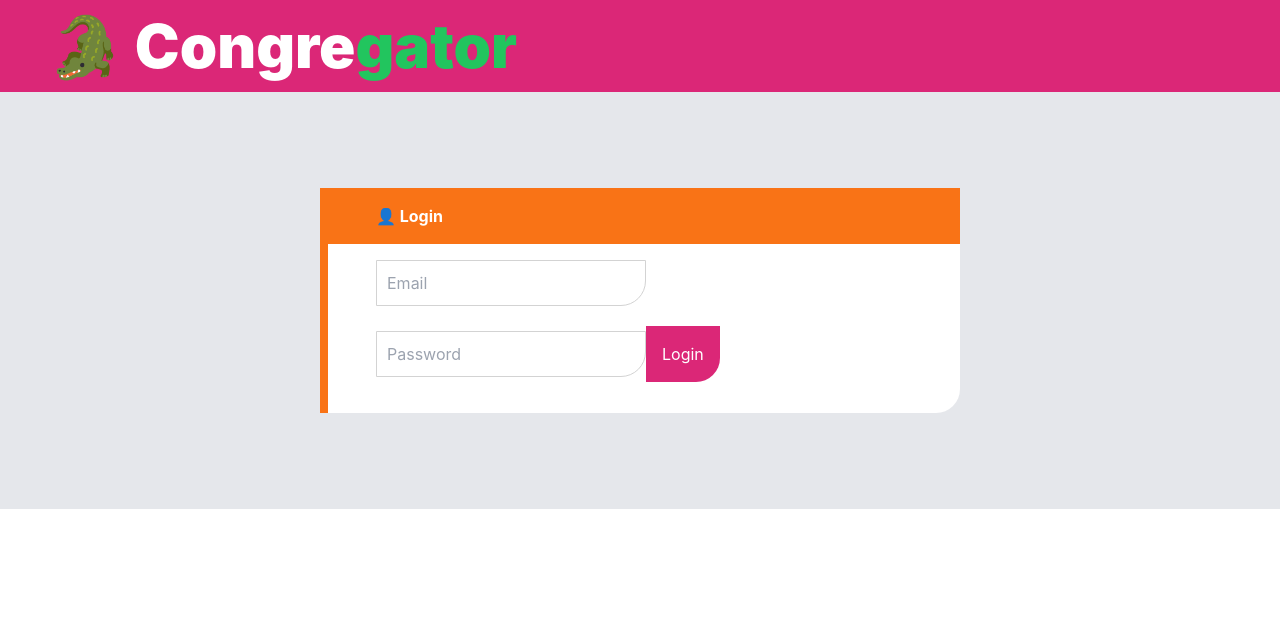
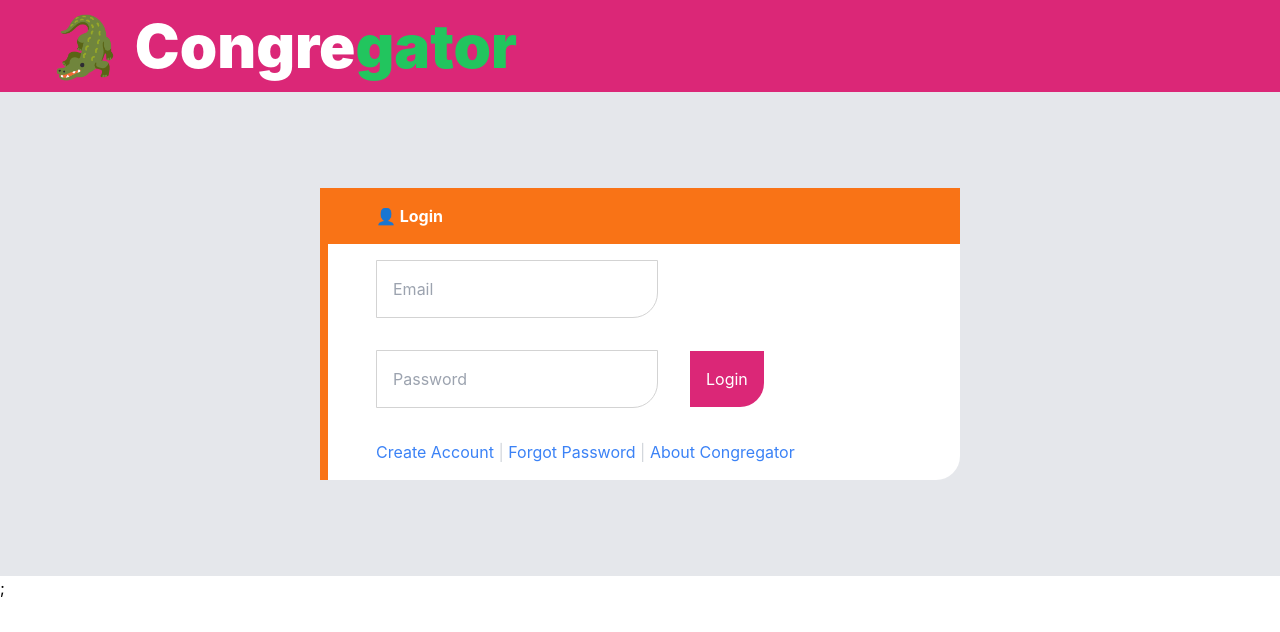
Before and after one commit to ijambro/congregator, a Next.js app: page /login in a window 1280 px wide. Shown: the top 632 px of the page. Built offline with nearby package versions, Linux system fonts and the light colour scheme.

Commit message:
Implement useContext for AuthContext and AuthProvider to save authenticatedUser in state

```diff
--- a/components/Button.tsx
+++ b/components/Button.tsx
@@ -1,12 +1,16 @@
 export declare interface ButtonProps {
   label: string;
+  onClick?: () => void;
 }
 
 export default function Button(props: ButtonProps) {
-  const { label } = props;
+  const { label, onClick } = props;
 
   return (
-    <button className="bg-pink-600 text-white p-4 rounded-br-3xl overflow-hidden hover:bg-pink-200 hover:text-pink-600">
+    <button
+      className="bg-pink-600 text-white p-4 rounded-br-3xl overflow-hidden hover:bg-pink-200 hover:text-pink-600"
+      onClick={onClick}
+    >
       {label}
     </button>
   );
--- a/components/Nav.tsx
+++ b/components/Nav.tsx
@@ -1,4 +1,6 @@
 import Link from "next/link";
+import { useContext } from "react";
+import { AuthContext } from "../context/AuthProvider";
 import Button from "./Button";
 
 export declare interface NavProps {
@@ -10,13 +12,19 @@ export declare interface NavProps {
 export default function Nav(props: NavProps) {
   const { userName, isLoggedIn, selectedPage } = props;
 
+  const authContext = useContext(AuthContext);
+
+  const onLogout = () => {
+    authContext.setAuthenticatedUser(undefined);
+  };
+
   return (
     <nav>
       <div className="w-full bg-orange-500 text-white font-bold px-12 py-4 flex flex-row justify-end items-center">
         <span>{userName ? "👋 Hello, " + userName : "⏳ Loading..."}</span>
         {isLoggedIn ? (
           <Link href="/login" className="mx-4">
-            <Button label="Logout" />
+            <Button label="Logout" onClick={onLogout} />
           </Link>
         ) : null}
       </div>
--- /dev/null
+++ b/context/AuthProvider.tsx
@@ -0,0 +1,30 @@
+import React, { createContext, ReactNode, useState } from "react";
+import User from "../model/User";
+
+interface IAuthContext {
+  authenticatedUser?: User;
+  setAuthenticatedUser: (u?: User) => void;
+}
+
+const defaultState = {
+  setAuthenticatedUser: (u?: User) =>
+    console.log("setAuthenticatedUser is not yet defined")
+};
+
+export const AuthContext = createContext<IAuthContext>(defaultState);
+
+interface AuthProviderProps {
+  children?: ReactNode;
+}
+
+export default function AuthProvider(props: AuthProviderProps) {
+  const [user, setUser] = useState<User>();
+
+  return (
+    <AuthContext.Provider
+      value={{ authenticatedUser: user, setAuthenticatedUser: setUser }}
+    >
+      {props.children}
+    </AuthContext.Provider>
+  );
+}
--- /dev/null
+++ b/model/User.ts
@@ -0,0 +1,7 @@
+export default interface User {
+  id: number;
+  email: string;
+  firstName: string;
+  lastName: string;
+  passwordHash: string;
+}
--- a/pages/_app.tsx
+++ b/pages/_app.tsx
@@ -1,6 +1,11 @@
-import '../styles/globals.css'
-import type { AppProps } from 'next/app'
+import "../styles/globals.css";
+import type { AppProps } from "next/app";
+import AuthProvider from "../context/AuthProvider";
 
 export default function App({ Component, pageProps }: AppProps) {
-  return <Component {...pageProps} />
+  return (
+    <AuthProvider>
+      <Component {...pageProps} />;
+    </AuthProvider>
+  );
 }
--- a/pages/index.tsx
+++ b/pages/index.tsx
@@ -1,34 +1,41 @@
 import Image from "next/image";
 import Link from "next/link";
-import { FormEvent, useEffect, useRef, useState } from "react";
+import { FormEvent, useContext, useEffect, useRef, useState } from "react";
 import PageHead from "../components/PageHead";
 import Header from "../components/Header";
 import Nav from "../components/Nav";
 import styles from "../styles/Home.module.css";
 import Pane from "../components/Pane";
 import Button from "../components/Button";
+import { AuthContext } from "../context/AuthProvider";
+// import { query } from "../utils/data-helper";
 
-export default function Home() {
-  const [name, setName] = useState(undefined);
+export default function Home(/*props: any*/) {
+  // console.log("Rendering Home with server side props", props);
+
+  const authContext = useContext(AuthContext);
+  console.log("Rendering Home using authContext", authContext);
+
+  // const [name, setName] = useState(undefined);
 
   const [events, setEvents] = useState<Array<string>>([]);
   const eventFormRef = useRef<HTMLFormElement>(null);
 
-  const fetchName = async () => {
-    console.log("Fetching name");
-    const res = await fetch("/api/hello");
-    console.log("Fetched name", res);
-    const json = await res.json();
-    console.log("Fetched name JSON", json);
-    return json.name;
-  };
+  // const fetchName = async () => {
+  //   console.log("Fetching name");
+  //   const res = await fetch("/api/hello");
+  //   console.log("Fetched name", res);
+  //   const json = await res.json();
+  //   console.log("Fetched name JSON", json);
+  //   return json.name;
+  // };
 
-  useEffect(() => {
-    (async () => {
-      const fetchedName = await fetchName();
-      setName(fetchedName);
-    })();
-  }, []);
+  // useEffect(() => {
+  //   (async () => {
+  //     const fetchedName = await fetchName();
+  //     setName(fetchedName);
+  //   })();
+  // }, []);
 
   const addEvent = (event: FormEvent) => {
     console.log("addEvent");
@@ -47,7 +54,10 @@ export default function Home() {
 
       <Header />
 
-      <Nav userName={name} isLoggedIn={true} />
+      <Nav
+        userName={authContext.authenticatedUser?.firstName}
+        isLoggedIn={true}
+      />
 
       <main className="flex flex-col items-center justify-items-start bg-gray-200">
         <h1 className="text-3xl mt-8">Events for every day 🎉</h1>
@@ -99,3 +109,13 @@ export default function Home() {
     </div>
   );
 }
+
+// Experimented with server-side props querying Postgres data.
+// This works locally, but NOT on Cloudflare Pages because server-side code and APIs use Edge Runtime.
+// This MAY work on Vercel, but haven't tried that yet.
+// export async function getServerSideProps(context) {
+//   console.log("[getServerSideProps] Querying...");
+//   const result = await query("SELECT * FROM transport");
+//   console.log("Query result", result);
+//   return { props: { rows: result.rows, rowCount: result.rowCount } };
+// }
--- a/pages/login.tsx
+++ b/pages/login.tsx
@@ -1,13 +1,18 @@
-import { FormEvent, useRef } from "react";
+import { FormEvent, useContext, useRef, useState } from "react";
 import Router from "next/router";
 import PageHead from "../components/PageHead";
 import Header from "../components/Header";
 import Link from "next/link";
 import Pane from "../components/Pane";
 import Button from "../components/Button";
+import { AuthContext } from "../context/AuthProvider";
 
 export default function Login() {
+  const authContext = useContext(AuthContext);
+  console.log("Rendering Login using authContext", authContext);
+
   const loginFormRef = useRef<HTMLFormElement>(null);
+  const [loginError, setLoginError] = useState<string | null>(null);
 
   const onLogin = (event: FormEvent) => {
     console.log("onLogin");
@@ -18,7 +23,25 @@ export default function Login() {
     console.log("Login with user/password: ", email, password);
     if (email && password) {
       console.log("Logging in!");
-      Router.push("/");
+      setLoginError(null);
+
+      //TODO: Authenticate for real!
+      const authSuccess = true;
+
+      if (authSuccess) {
+        authContext.setAuthenticatedUser({
+          id: 1,
+          email: email,
+          firstName: "First",
+          lastName: "Last",
+          passwordHash: password
+        });
+        Router.push("/");
+      } else {
+        setLoginError("Incorrect email or password");
+      }
+    } else {
+      setLoginError("Email and password are required");
     }
   };
 
@@ -35,11 +58,28 @@ export default function Login() {
             ref={loginFormRef}
             className="bg-white px-12 py-4"
           >
+            {loginError ? <p className="text-red-400">{loginError}</p> : null}
+
             <input name="email" type={"email"} placeholder="Email" />
             <input name="password" type={"password"} placeholder="Password" />
+
             {/* <Link href="/"> */}
             <Button label="Login" />
             {/* </Link> */}
+
+            <div className="text-gray-300 whitespace-nowrap">
+              <Link href="/register" className="text-blue-500">
+                Create Account
+              </Link>
+              &nbsp;|&nbsp;
+              <Link href="/forgot-password" className="text-blue-500">
+                Forgot Password
+              </Link>
+              &nbsp;|&nbsp;
+              <Link href="/about" className="text-blue-500">
+                About Congregator
+              </Link>
+            </div>
           </form>
         </Pane>
       </main>
--- a/styles/globals.css
+++ b/styles/globals.css
@@ -18,9 +18,10 @@ a {
 input {
   /* margin-left: 20px; */
   /* margin-right: 20px; */
-  margin-bottom: 20px;
-  padding: 10px;
-  min-height: 20px;
+  margin-bottom: 2em;
+  margin-right: 2em;
+  padding: 1em;
+  min-height: 1em;
 
   border: 1px solid lightgray;
   border-bottom-right-radius: 25px;
```
